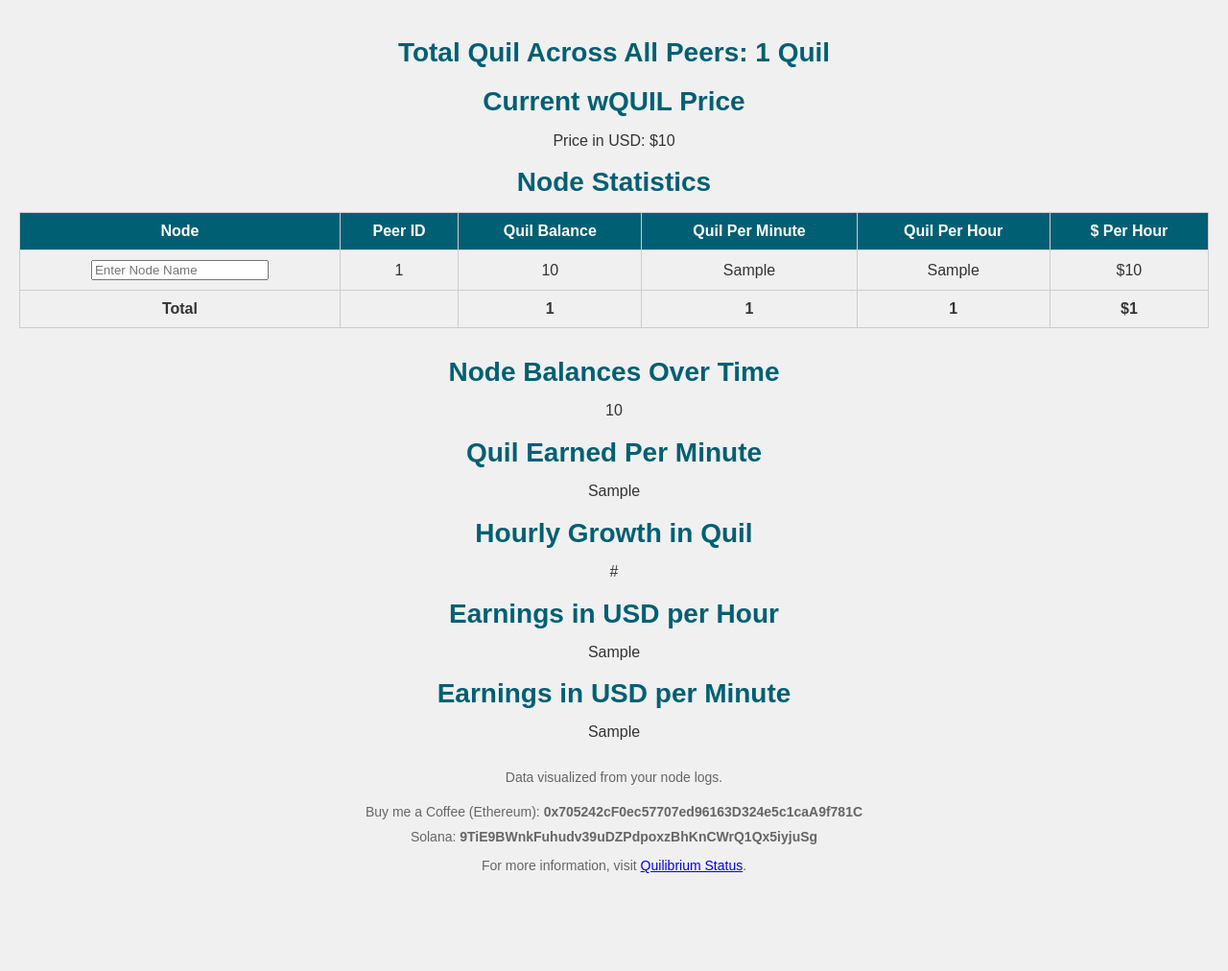
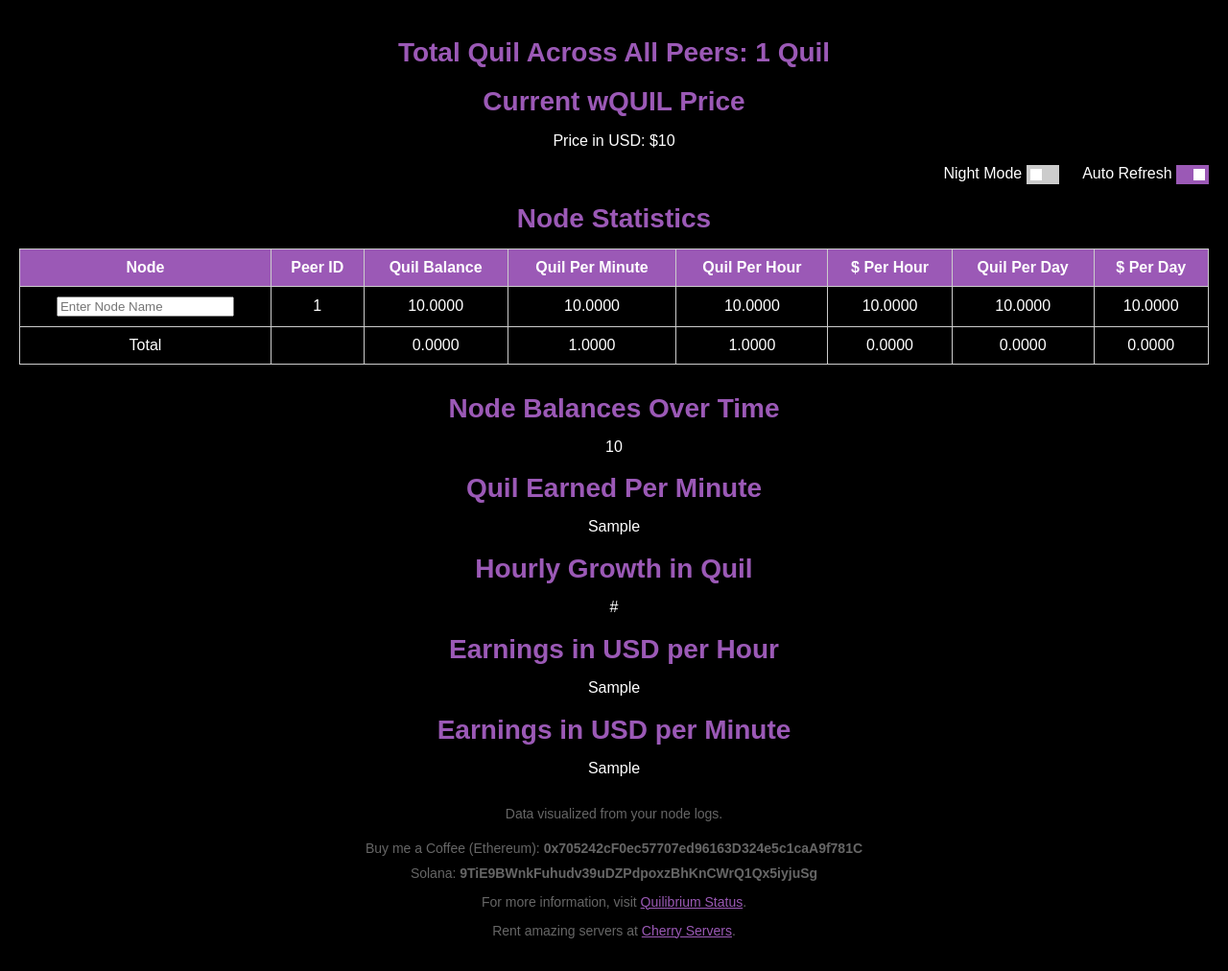
Before and after one commit to ivanontech/quiltracker, a Flask app: template templates/index.html in a window 1280 px wide. Shown: the whole page at 96% size. Before the commit the page ends 910 px from the top, so only its background shows below. Run offline with Flask 3, Linux system fonts and the light colour scheme; the template is opened without the code that fills it: most values are stand-ins (such as "Sample title", 1, 10 or a date in 2020); some web fonts are replaced.

Commit message:
Update index.html
night mode added and updates

```diff
--- a/templates/index.html
+++ b/templates/index.html
@@ -13,8 +13,8 @@
         }
 
         body {
-            background-color: #f0f0f0;
-            color: #333;
+            background-color: #000000;
+            color: #FFFFFF;
             font-family: 'Proxima Nova Alt Bold', Arial, sans-serif;
             margin: 0;
             padding: 20px;
@@ -22,7 +22,7 @@
         }
 
         h1 {
-            color: #005f73;
+            color: #9b59b6;
             font-size: 28px;
             margin-bottom: 15px;
         }
@@ -43,7 +43,7 @@
         }
 
         th {
-            background-color: #005f73;
+            background-color: #9b59b6;
             color: white;
         }
 
@@ -65,12 +65,73 @@
             margin: 10px 0;
         }
 
+        .switch {
+            position: relative;
+            display: inline-block;
+            width: 34px;
+            height: 20px;
+        }
+
+        .switch input {
+            opacity: 0;
+            width: 0;
+            height: 0;
+        }
+
+        .slider {
+            position: absolute;
+            cursor: pointer;
+            top: 0;
+            left: 0;
+            right: 0;
+            bottom: 0;
+            background-color: #ccc;
+            transition: .4s;
+        }
+
+        .slider:before {
+            position: absolute;
+            content: "";
+            height: 12px;
+            width: 12px;
+            left: 4px;
+            bottom: 4px;
+            background-color: white;
+            transition: .4s;
+        }
+
+        input:checked + .slider {
+            background-color: #9b59b6;
+        }
+
+        input:checked + .slider:before {
+            transform: translateX(14px);
+        }
+
+        .slider.round {
+            border-radius: 34px;
+        }
+
+        .slider.round:before {
+            border-radius: 50%;
+        }
+
     </style>
     <script>
-        // Set a timer to refresh the page every 75 seconds
-        setTimeout(function(){
-            window.location.reload(1);
-        }, 75000);  // 75 seconds in milliseconds
+        // Set a timer to refresh the page every 75 seconds, unless auto-refresh is turned off
+        let autoRefresh = true;
+
+        function toggleRefresh() {
+            autoRefresh = !autoRefresh;
+        }
+
+        function refreshPage() {
+            if (autoRefresh) {
+                window.location.reload();
+            }
+        }
+
+        setInterval(refreshPage, 75000);  // 75 seconds in milliseconds
 
         function loadCustomNodeNames() {
             const nodes = document.querySelectorAll('.node-input');
@@ -96,6 +157,21 @@
     <h1>Current wQUIL Price</h1>
     <p>Price in USD: ${{ wquil_price }}</p>
 
+    <!-- Night Mode and Auto-Refresh Switches -->
+    <div style="text-align: right; margin-bottom: 20px;">
+        <label for="nightMode">Night Mode</label>
+        <label class="switch">
+            <input type="checkbox" id="nightMode">
+            <span class="slider"></span>
+        </label>
+
+        <label for="autoRefresh" style="margin-left: 20px;">Auto Refresh</label>
+        <label class="switch">
+            <input type="checkbox" id="autoRefresh" checked onclick="toggleRefresh()">
+            <span class="slider"></span>
+        </label>
+    </div>
+
     <!-- Display Node Statistics table -->
     <h1>Node Statistics</h1>
     <table>
@@ -106,7 +182,9 @@
                 <th>Quil Balance</th>
                 <th>Quil Per Minute</th>
                 <th>Quil Per Hour</th>
-                <th>$ Per Hour</th> <!-- Added $ Per Hour -->
+                <th>$ Per Hour</th>
+                <th>Quil Per Day</th>
+                <th>$ Per Day</th>
             </tr>
         </thead>
         <tbody>
@@ -114,20 +192,24 @@
             <tr>
                 <td><input type="text" class="node-input" id="node-{{ loop.index }}" placeholder="Enter Node Name"></td>
                 <td>{{ row['Peer ID'] }}</td>
-                <td>{{ row['Balance'] }}</td>
-                <td>{{ row['Quil Per Minute'] }}</td>
-                <td>{{ row['Quil Per Hour'] }}</td>
-                <td>${{ (row['Quil Per Hour'] * wquil_price) | round(6) }}</td>
+                <td>{{ "{:.4f}".format(row['Balance'] | default(0.0)) }}</td>
+                <td>{{ "{:.4f}".format(row['Quil Per Minute'] | default(0.0)) }}</td>
+                <td>{{ "{:.4f}".format(row['Quil Per Hour'] | default(0.0)) }}</td>
+                <td>{{ "{:.4f}".format(row['$ Per Hour'] | default(0.0)) }}</td>
+                <td>{{ "{:.4f}".format(row['Quil Per Day'] | default(0.0)) }}</td>
+                <td>{{ "{:.4f}".format(row['$ Per Day'] | default(0.0)) }}</td>
             </tr>
             {% endfor %}
-            <!-- Totals Row -->
-            <tr style="font-weight: bold;">
+            <!-- Totals row -->
+            <tr>
                 <td>Total</td>
-                <td></td> <!-- Empty column for Peer ID -->
-                <td>{{ total_balance | round(6) }}</td>
-                <td>{{ total_quil_per_minute | round(6) }}</td>
-                <td>{{ total_quil_per_hour | round(6) }}</td>
-                <td>${{ total_dollars_per_hour | round(6) }}</td> <!-- Total $ per hour -->
+                <td></td>
+                <td>{{ "{:.4f}".format(total_quil_balance | default(0.0)) }}</td>
+                <td>{{ "{:.4f}".format(total_quil_per_minute | default(0.0)) }}</td>
+                <td>{{ "{:.4f}".format(total_quil_per_hour | default(0.0)) }}</td>
+                <td>{{ "{:.4f}".format(total_dollar_per_hour | default(0.0)) }}</td>  <!-- Corrected -->
+                <td>{{ "{:.4f}".format(total_quil_per_day | default(0.0)) }}</td>
+                <td>{{ "{:.4f}".format(total_dollar_per_day | default(0.0)) }}</td>  <!-- Corrected -->
             </tr>
         </tbody>
     </table>
@@ -155,7 +237,8 @@
             <p>Buy me a Coffee (Ethereum): <span class="wallet-address">0x705242cF0ec57707ed96163D324e5c1caA9f781C</span></p>
             <p class="solana-address">Solana: <span class="wallet-address">9TiE9BWnkFuhudv39uDZPdpoxzBhKnCWrQ1Qx5iyjuSg</span></p>
         </div>
-        <p>For more information, visit <a href="https://status.quilibrium.com/">Quilibrium Status</a>.</p>
+        <p>For more information, visit <a href="https://status.quilibrium.com/" style="color: #9b59b6;">Quilibrium Status</a>.</p>
+        <p>Rent amazing servers at <a href="https://www.cherryservers.com/?affiliate=Z912GG75" style="color: #9b59b6;">Cherry Servers</a>.</p>
     </footer>
 </body>
 </html>
```
